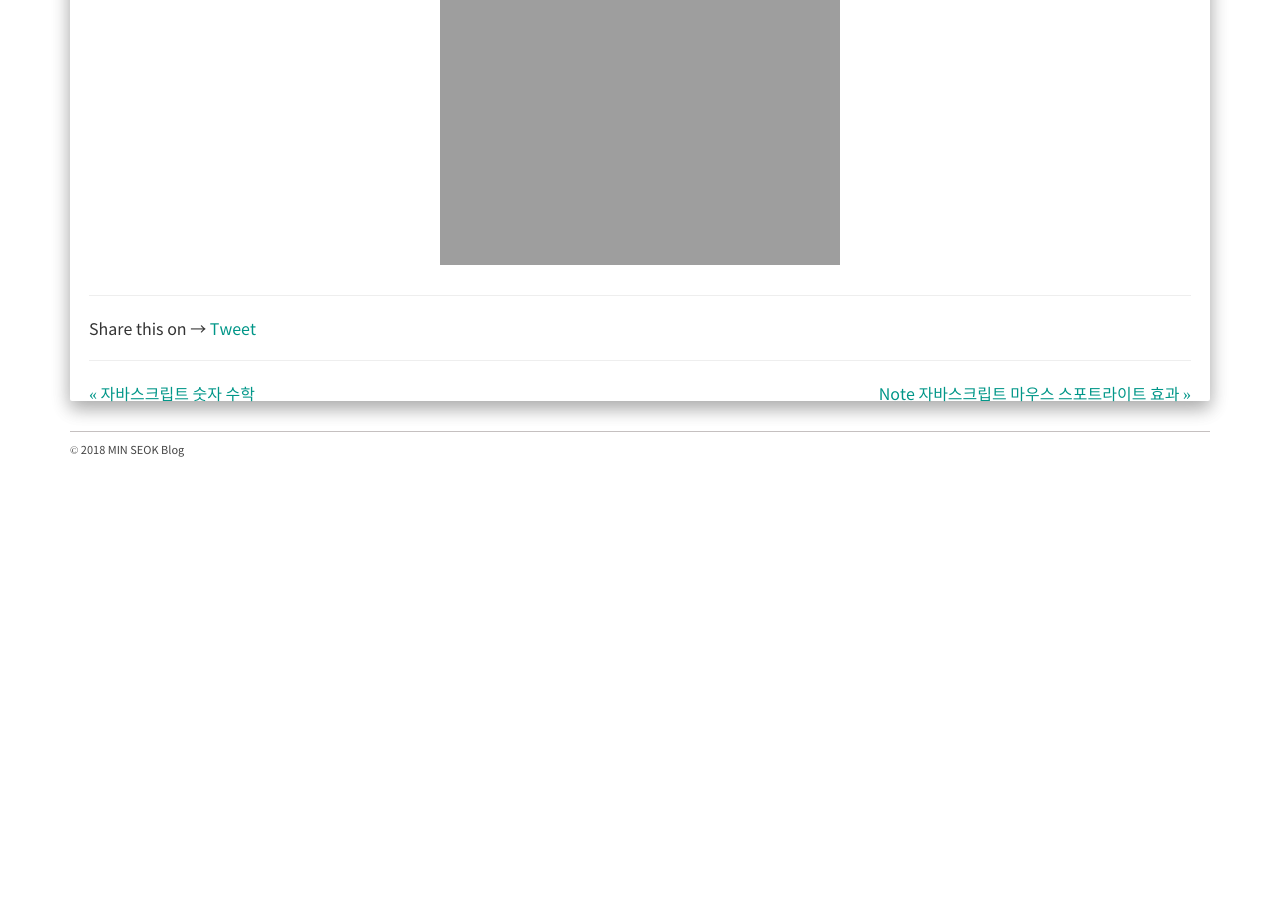
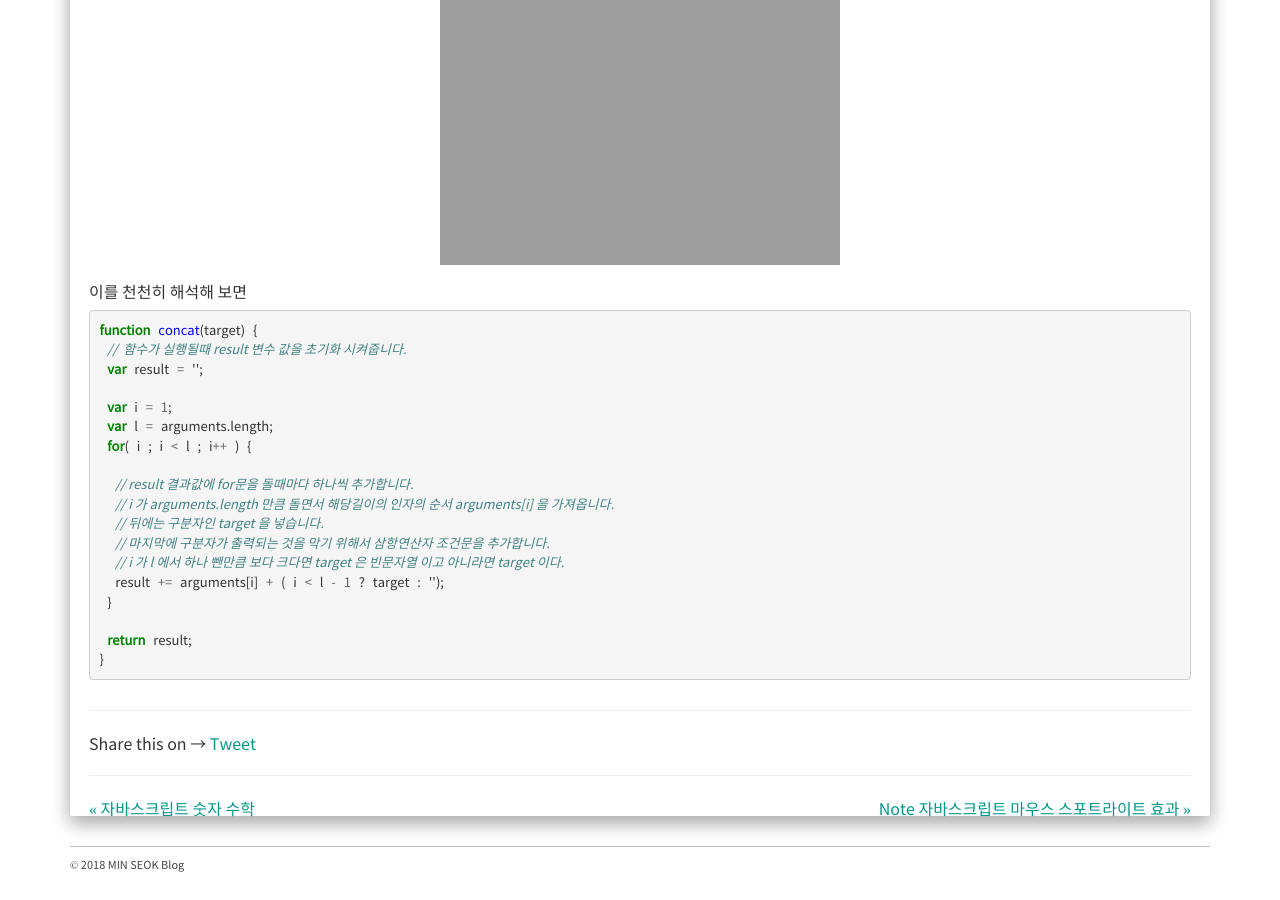
Before and after one commit to alalstjr/promote.github.io, a Jekyll site: the page built from _posts/2018-11-19-자바스크립트 함수.md, in a window 1280 px wide and 900 px high, scrolled down 6958 px. Built offline with Jekyll 4.4.1, drawn with Linux system fonts in a browser that asks for light colours; nearby versions of some CDN libraries; our own code applies the rules of GitHub Pages for plain Markdown files; comment, search, counter and statistics services are not loaded; before the commit the page ends 7443 px from its top, so only the background shows below that.

Commit message:
Update 2018-11-19-자바스크립트 함수.md

```diff
--- a/_posts/2018-11-19-자바스크립트 함수.md
+++ b/_posts/2018-11-19-자바스크립트 함수.md
@@ -171,4 +171,25 @@ sum(5, 10, 5, -1);
 <div class="img-box">
   <img src="{{ site.baseurl }}/static/img/post/2018-11-25-10.png" alt="자바스크립트 출력확인" />
 </div>
+<p>이를 천천히 해석해 보면</p>
+{% highlight javascript %}
+function concat(target) {
+ //  함수가 실행될때 result 변수 값을 초기화 시켜줍니다.
+ var result = '';
+
+ var i = 1;
+ var l = arguments.length;
+ for( i ; i < l ; i++ ) {
+
+  // result 결과값에 for문을 돌때마다 하나씩 추가합니다.
+  // i 가 arguments.length 만큼 돌면서 해당길이의 인자의 순서 arguments[i] 을 가져옵니다.
+  // 뒤에는 구분자인 target 을 넣습니다.
+  // 마지막에 구분자가 출력되는 것을 막기 위해서 삼항연산자 조건문을 추가합니다.
+  // i 가 l 에서 하나 뺀만큼 보다 크다면 target 은 빈문자열 이고 아니라면 target 이다.
+  result += arguments[i] + ( i < l - 1 ? target : '');
+ }
+
+ return result;
+}
+{% endhighlight %}
 </div>
```
